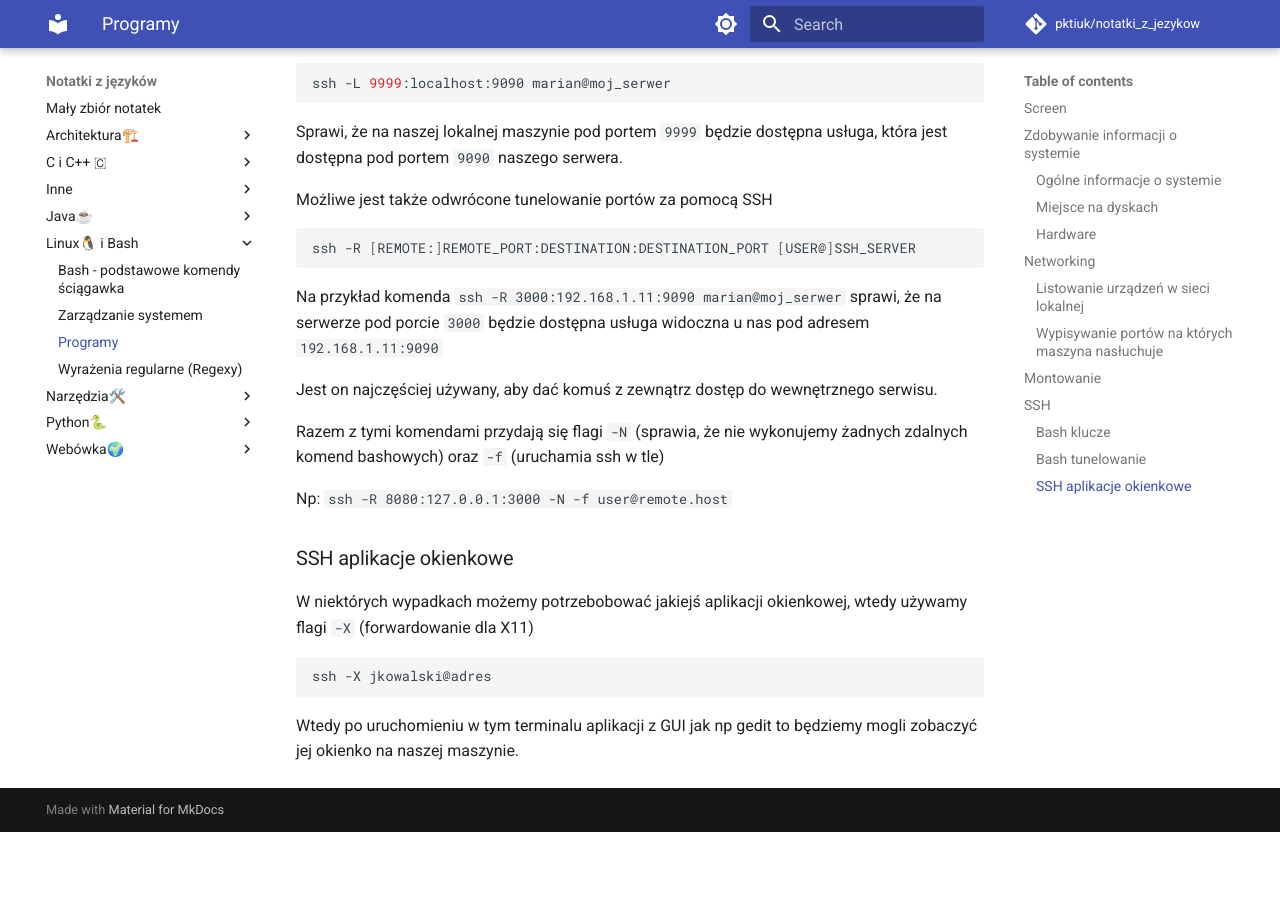
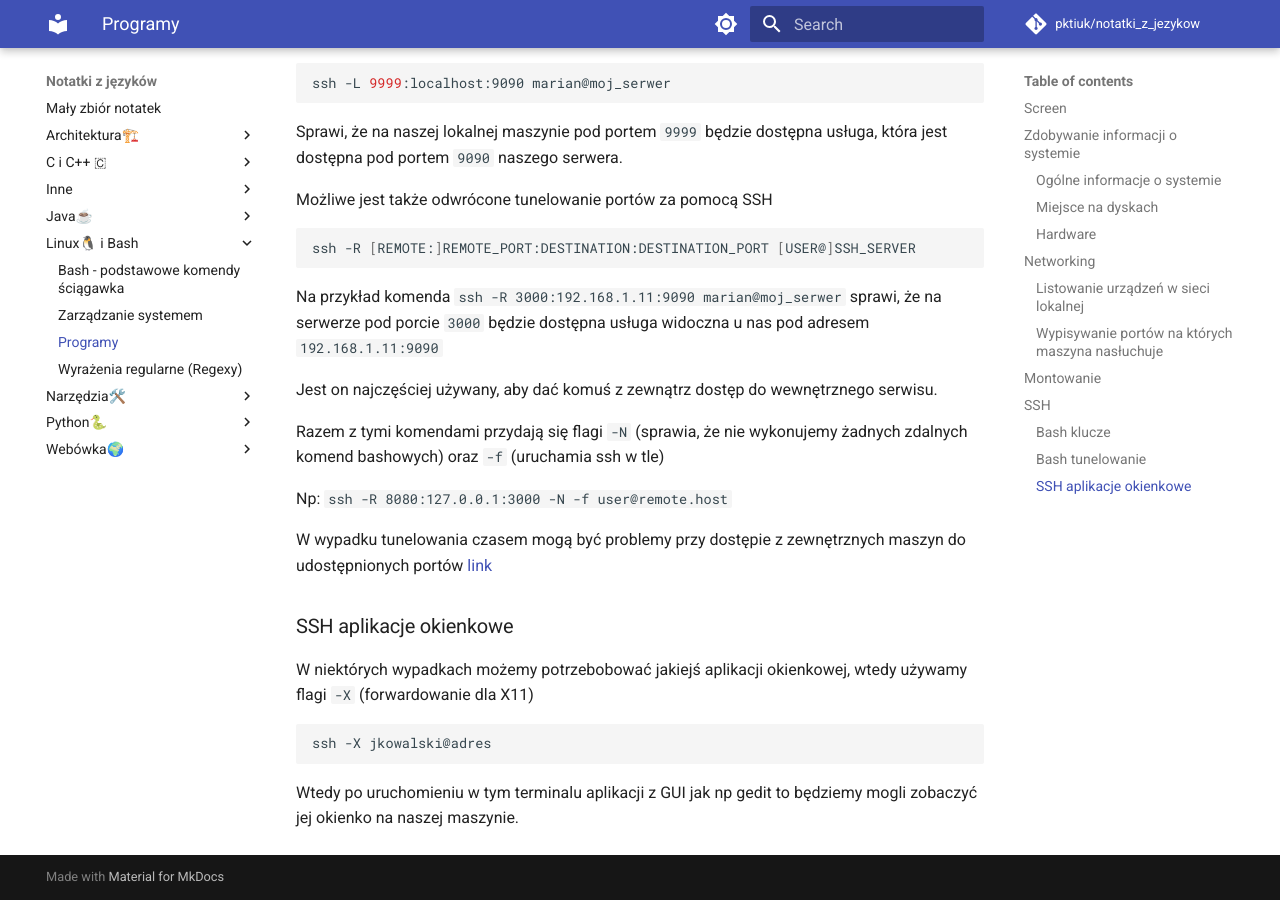
Before and after one commit to pktiuk/notatki_z_jezykow, an MkDocs documentation site: the page built from docs/Linux🐧 i Bash/programy.md, in a window 1280 px wide and 900 px high, scrolled down 4703 px. Built offline with MkDocs 1.6.1 and Material for MkDocs 9.7.7, drawn with Linux system fonts in a browser that asks for light colours; comment, search, counter and statistics services are not loaded; before the commit the page ends 5535 px from its top, so only the background shows below that.

Commit message:
Opisz problemy z tunelowaniem

```diff
--- a/docs/Linux🐧 i Bash/programy.md
+++ b/docs/Linux🐧 i Bash/programy.md
@@ -244,6 +244,8 @@ Razem z tymi komendami przydają się flagi `-N` (sprawia, że nie wykonujemy ż
 
 Np: `ssh -R 8080:127.0.0.1:3000 -N -f user@remote.host`
 
+W wypadku tunelowania czasem mogą być problemy przy dostępie z zewnętrznych maszyn do udostępnionych portów [link](https://serverfault.com/questions/478171/reverse-ssh-tunnel-connexion-refused)
+
 ### SSH aplikacje okienkowe
 
 W niektórych wypadkach możemy potrzebobować jakiejś aplikacji okienkowej, wtedy używamy flagi `-X` (forwardowanie dla X11)
```
